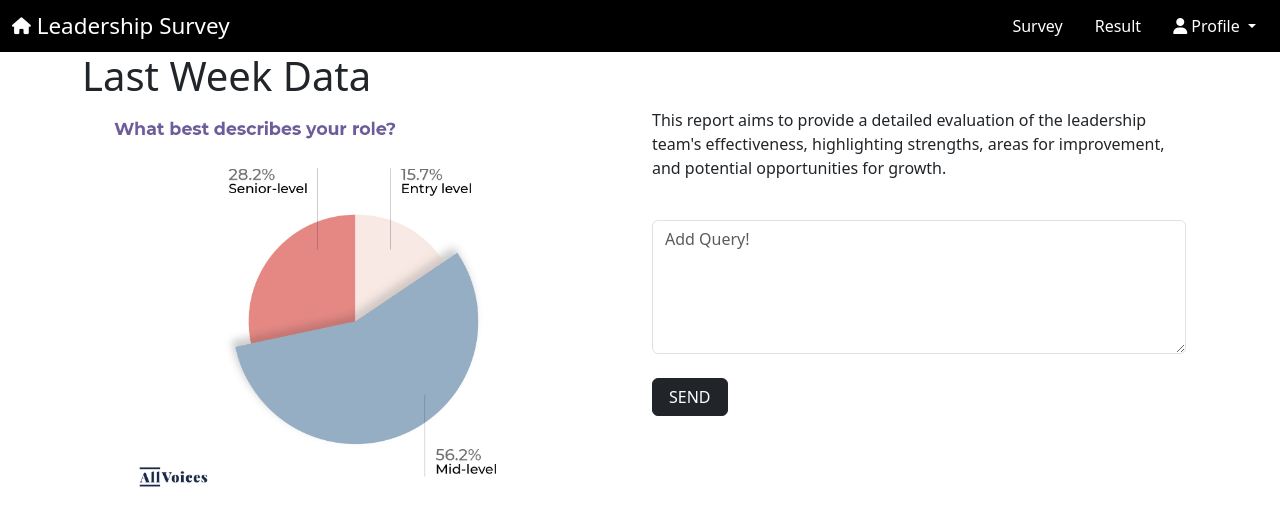
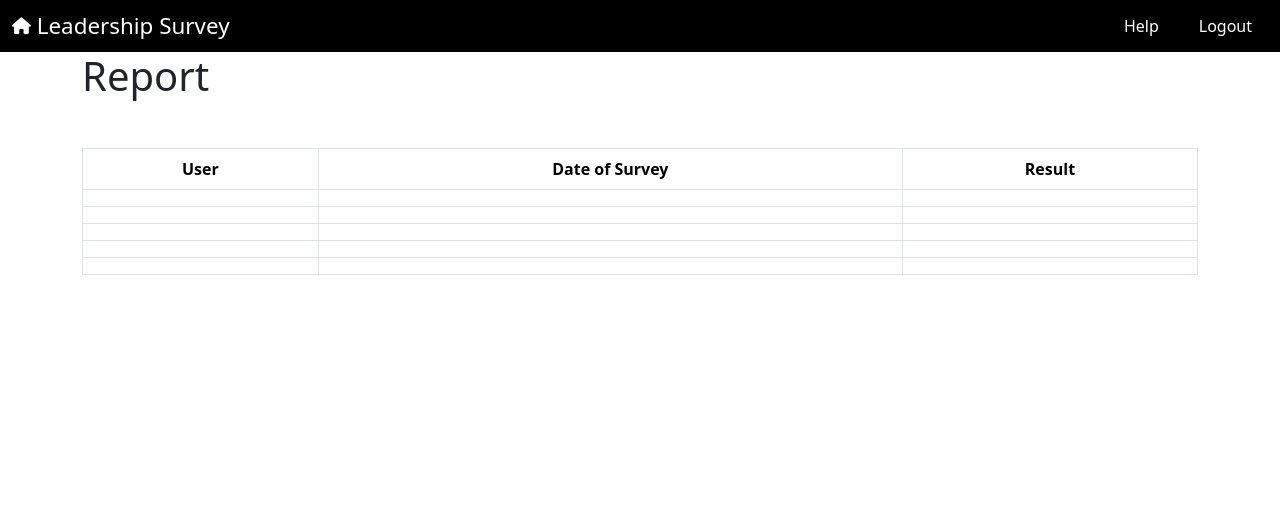
Before and after one commit to suryaseenu/smart-choices, a website: page html/admin.html in a window 1280 px wide. Drawn offline with nearby package versions, Linux system fonts and the light colour scheme.

Commit message:
Latest code from UI added

```diff
--- a/css/landing.css
+++ b/css/landing.css
@@ -1,3 +1,60 @@
+.navbar {
+
+  background-color: #000000;
+  color: white;
+  /* Set the text color to white */
+  padding: 15px;
+  line-height: 1.5;
+}
+
+.custom-text {
+  color: white !important;
+  /* Set the color of the text to white */
+  font-size: 24px;
+  /* Adjust the font size as needed */
+  display: flex;
+  /* Use flexbox to align items */
+  align-items: center;
+  /* Align items vertically */
+}
+
+.navbar-brand img {
+  width: 30px;
+  /* Adjust the width of the image */
+  margin-right: 10px;
+  /* Adjust the margin for spacing between image and text */
+}
+
+body {
+  padding-top: 80px;
+  /* Adjust the value based on your preference */
+}
+
+/* Custom styles for Department of Organizational Leadership */
+.navbar .department-text {
+  color: white !important;
+  /* Set the color of the text to white */
+  font-size: 18px;
+  /* Adjust the font size as needed */
+  margin-right: 15px;
+  /* Adjust margin for better spacing */
+}
+
+
+.btn {
+  border: none;
+
+}
+
+
+/* Custom styles for Help and Logout buttons */
+.navbar .btn-dark {
+  background-color: transparent !important;
+  /* Set the background color to transparent */
+  color: white !important;
+  /* Set the text color to white */
+}
+
 body {
   display: flex;
   align-items: center;
@@ -7,17 +64,25 @@ body {
 }
 
 .center-box {
-    background-color: #000; /* Black background */
-    color: #fff; /* White text */
-    border: 1px solid #333; /* Darker border color for contrast */
+  background-color: #000;
+  /* Black background */
+  color: #fff;
+  /* White text */
+  border: 1px solid #333;
+  /* Darker border color for contrast */
   padding: 120px;
   border-radius: 10px;
   box-shadow: 0 0 10px rgba(0, 0, 0, 0.1);
 }
 
-  .login-box, .signup-box {
-    background-color: #fff; /* White background */
-    color: #000; /* Black text */
+.login-box,
+.signup-box {
+  background-color: #fff;
+  /* White background */
+  color: #000;
+  /* Black text */
   padding: 10px;
-    margin-top: 10px; /* Adjust the margin as needed */
+  margin-top: 10px;
+  /* Adjust the margin as needed */
   border-radius: 5px;
+}
--- a/css/main.css
+++ b/css/main.css
@@ -80,6 +80,11 @@ body {
   background-color: #000000;
   outline:none;
   border:none;
+}
+
+.btn {
+  border: none;
+  background-color: black;
 }
 
 .custom-btn-no-arrow::after
--- a/html/admin.html
+++ b/html/admin.html
@@ -16,6 +16,12 @@
   <div class="container-fluid">
     <span class="custom-text">
       <i class="fa-solid fa-house fa-xs"></i> Leadership Survey </span>
+    <div class="d-flex gap-2">
+      <div class>
+        <button class="btn btn-dark px-3">Help</button>
+      </div>
+      <button class="btn btn-dark px-3">Logout</button>
+    </div>
     <!--<div class="d-flex">
       <div class="mx-3">
         <button class="btn btn-dark px-3">Survey</button>
@@ -29,7 +35,7 @@
       <div class="d-flex align-items-center">
         <button class="btn btn-dark px-3">Help</button>
       </div>-->
-    <div class="d-flex gap-2">
+   <!-- <div class="d-flex gap-2">
       <div class="dropdown">
         <button class="btn btn-secondary dropdown-toggle custom-btn-no-arrow" type="button" id="dropdownMenuButton1" data-bs-toggle="dropdown" aria-expanded="false">
           Survey
@@ -63,14 +69,52 @@
           <li><a class="dropdown-item" href="#">Logout</a></li>
         </ul>
       </div>
-    </div>
+    </div>-->
 
 
 
   </div>
 </nav>
-<div class="container">
-  <h1 class="mb-2">Last Week Data</h1>
+  <div class="container">
+  <h1 class="mb-5">Report</h1>
+  <table class="table table-bordered">
+    <thead>
+    <tr class="text-center">
+      <th scope="col">User</th>
+      <th scope="col">Date of Survey</th>
+      <th scope="col">Result</th>
+    </tr>
+    </thead>
+    <tbody>
+    <tr>
+      <td></td>
+      <td></td>
+      <td></td>
+    </tr>
+    <tr>
+      <td></td>
+      <td></td>
+      <td></td>
+    </tr>
+    <tr>
+      <td></td>
+      <td></td>
+      <td></td>
+    </tr>
+    <tr>
+      <td></td>
+      <td></td>
+      <td></td>
+    </tr>
+    <tr>
+      <td></td>
+      <td></td>
+      <td></td>
+    </tr>
+    </tbody>
+  </table>
+<!--<div class="container">
+  <h1 class="mb-2">Last Week Data</h1>-->
   <!--<form>
 
     <div class="form-survey">
@@ -129,7 +173,7 @@
     </div>
   </div>-->
 
-  <div class="container-fluid">
+  <!--<div class="container-fluid">
     <div class="row">
       <div class="col-md-6">
         <img src="../img/pic.jpg" alt="team analysis" class="img-fluid">
@@ -144,7 +188,7 @@
         <a href='admin.html' class="btn btn-dark btn-block px-3">SEND</a>
       </div>
 
-    </div>
+    </div>-->
 
 
   <!--<div class="container">
--- a/notes.txt
+++ b/notes.txt
@@ -3,6 +3,7 @@ display "Question 1/7" etc for each question...
 send email at the end of survey to thank and mention response - change alternate attempt button to send me a copy of response button
 on click of logout button on every page - clear all session data, delete users responses from Database
 remove previous results button
+add role while registering
 
 
 UI changes:
```
Also changed, not shown: html/login.html (+1 -1 lines), html/manager.html (+18 -9 lines), html/question.html (+1 -1 lines), html/register.html (+9 -1 lines), html/result.html (+1 -1 lines), html/startSurvey.html (+5 -1 lines), index.html (+14 -2 lines). Lines whose indentation alone changed are shown as unchanged.
